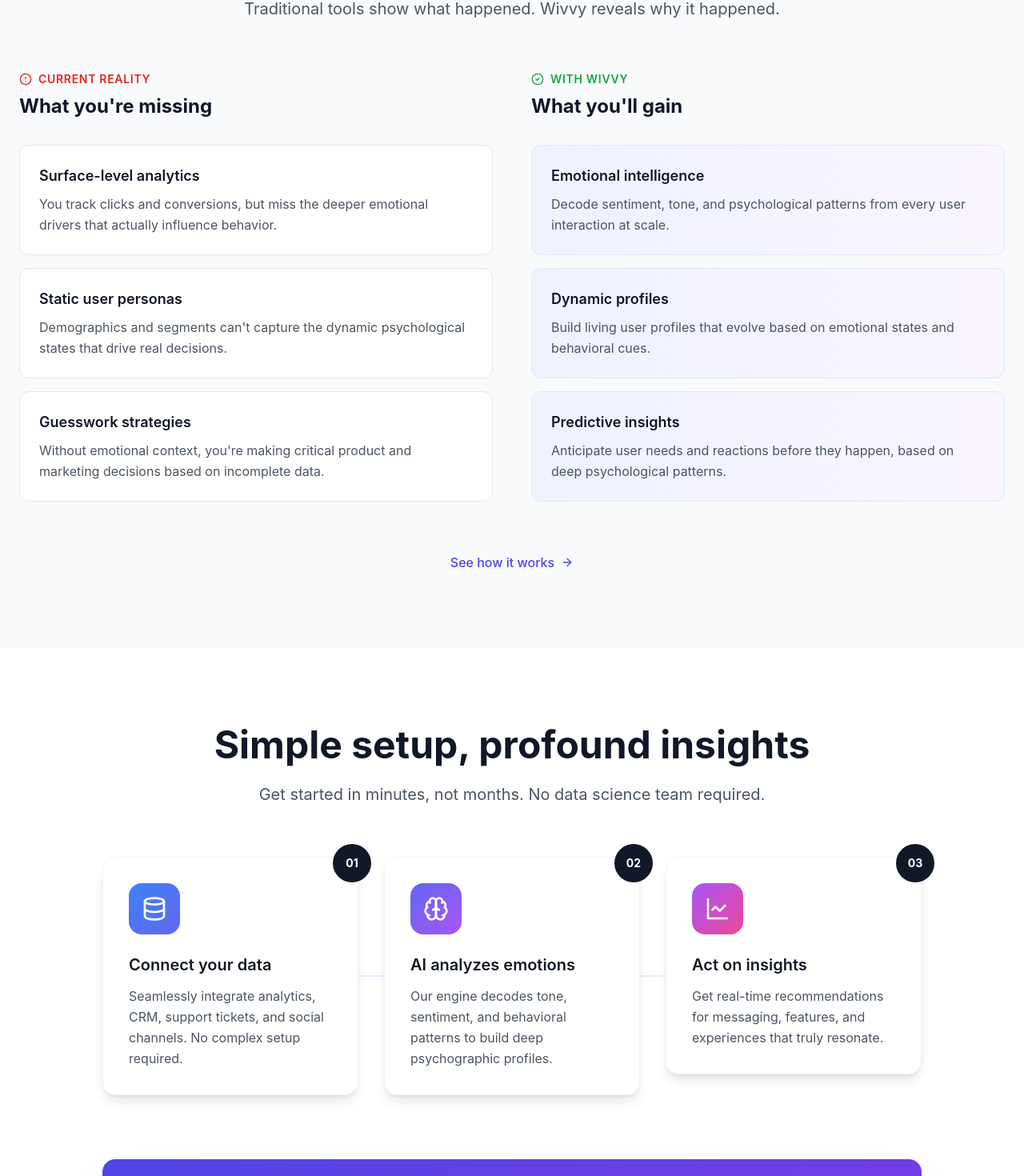
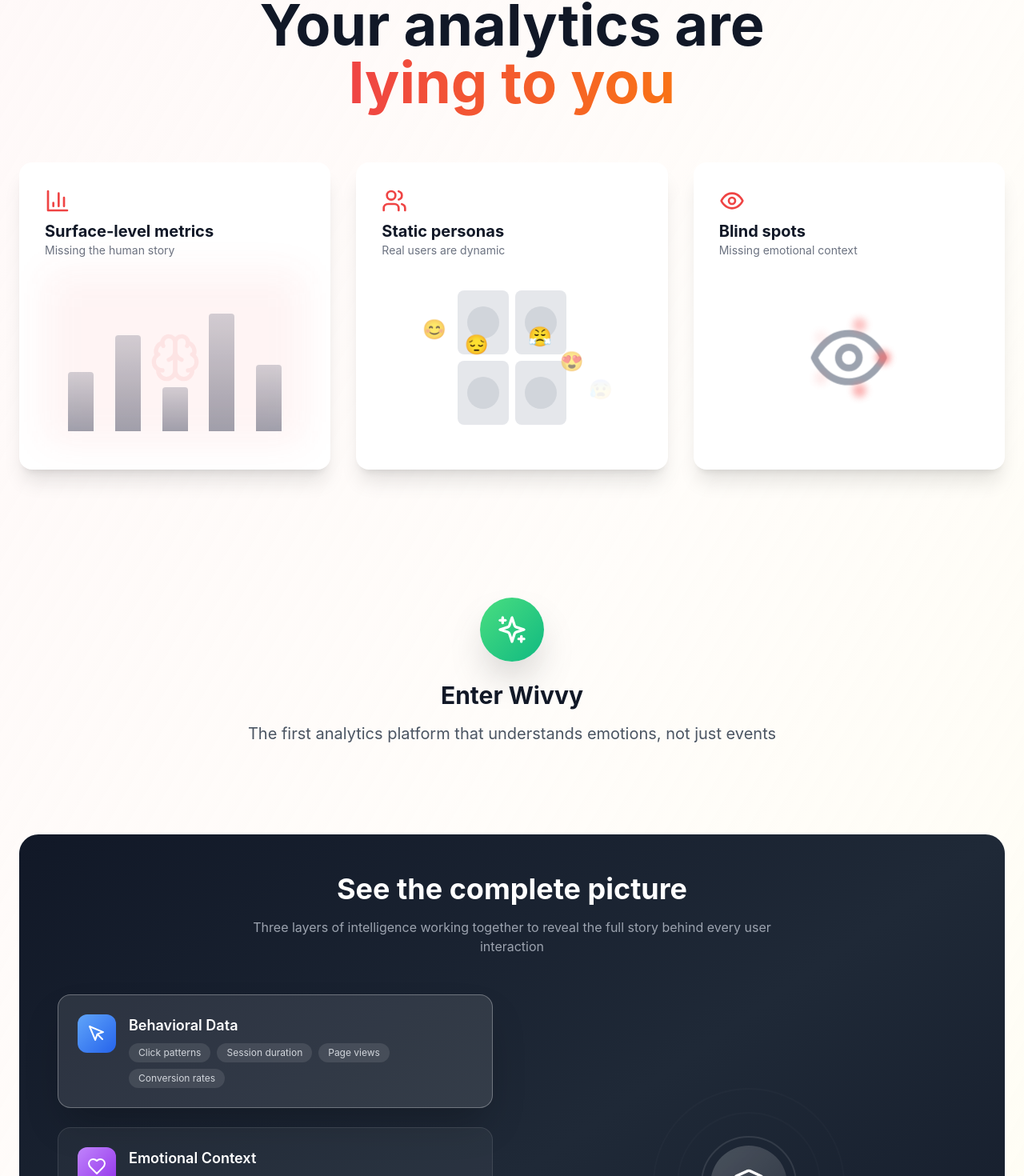
Before and after one commit to Treeback/wivvy-landing, a Next.js app: page / in a window 1280 px wide. Shown: the part 971-2441 px from the top of the page at 80% size. Built offline with nearby package versions, Linux system fonts and the light colour scheme.

Commit message:
Fix ProblemStatement component build error and restore animations

```diff
--- a/components/ProblemStatement.tsx
+++ b/components/ProblemStatement.tsx
@@ -1,149 +1,325 @@
 'use client'
 
 import { motion } from 'framer-motion'
-import { AlertCircle, CheckCircle2, ArrowRight } from 'lucide-react'
+import { AlertTriangle, BarChart3, Users, Brain, Eye, Sparkles, ArrowRight, Heart, Zap, Layers, MousePointer } from 'lucide-react'
+import { useState } from 'react'
 
-const ProblemStatement = () => {
+export default function ProblemStatement() {
+  const [hoveredCard, setHoveredCard] = useState<number | null>(null)
+  const [activeLayer, setActiveLayer] = useState<number>(0)
+
   const problems = [
     {
-      title: "Surface-level analytics",
-      description: "You track clicks and conversions, but miss the deeper emotional drivers that actually influence behavior."
+      icon: BarChart3,
+      title: "Surface-level metrics",
+      subtitle: "Missing the human story",
+      visual: (
+        <div className="relative w-full h-full">
+          {/* Analytics bars that only show surface data */}
+          <div className="absolute inset-0 flex items-end justify-around p-4">
+            {[40, 65, 30, 80, 45].map((height, i) => (
+              <motion.div
+                key={i}
+                initial={{ height: 0 }}
+                animate={{ height: `${height}%` }}
+                transition={{ delay: i * 0.1, duration: 0.5 }}
+                className="w-8 bg-gradient-to-t from-gray-400 to-gray-300 rounded-t"
+              />
+            ))}
+          </div>
+          {/* Hidden emotional layer */}
+          <motion.div
+            animate={{ opacity: [0.3, 0.6, 0.3] }}
+            transition={{ duration: 2, repeat: Infinity }}
+            className="absolute inset-0 flex items-center justify-center"
+          >
+            <Brain className="w-16 h-16 text-red-300 opacity-30" />
+            <div className="absolute inset-0 bg-red-500/10 blur-xl" />
+          </motion.div>
+        </div>
+      )
     },
     {
-      title: "Static user personas",
-      description: "Demographics and segments can't capture the dynamic psychological states that drive real decisions."
+      icon: Users,
+      title: "Static personas",
+      subtitle: "Real users are dynamic",
+      visual: (
+        <div className="relative w-full h-full flex items-center justify-center">
+          {/* Static persona cards */}
+          <div className="grid grid-cols-2 gap-2">
+            {[1, 2, 3, 4].map((i) => (
+              <motion.div
+                key={i}
+                initial={{ scale: 0 }}
+                animate={{ scale: 1 }}
+                transition={{ delay: i * 0.1 }}
+                className="w-16 h-20 bg-gray-200 rounded-lg flex items-center justify-center"
+              >
+                <div className="w-10 h-10 bg-gray-300 rounded-full" />
+              </motion.div>
+            ))}
+          </div>
+          {/* Dynamic emotional states floating around */}
+          {['😊', '😔', '😤', '😍', '😰'].map((emoji, i) => (
+            <motion.div
+              key={i}
+              className="absolute text-2xl"
+              animate={{
+                x: [0, 20, -20, 0],
+                y: [0, -20, 20, 0],
+                opacity: [0, 1, 1, 0]
+              }}
+              transition={{
+                duration: 4,
+                delay: i * 0.8,
+                repeat: Infinity
+              }}
+              style={{
+                left: `${20 + i * 15}%`,
+                top: `${20 + i * 10}%`
+              }}
+            >
+              {emoji}
+            </motion.div>
+          ))}
+        </div>
+      )
     },
     {
-      title: "Guesswork strategies",
-      description: "Without emotional context, you're making critical product and marketing decisions based on incomplete data."
+      icon: Eye,
+      title: "Blind spots",
+      subtitle: "Missing emotional context",
+      visual: (
+        <div className="relative w-full h-full flex items-center justify-center">
+          {/* Eye with blind spots */}
+          <motion.div
+            animate={{ scale: [1, 1.1, 1] }}
+            transition={{ duration: 3, repeat: Infinity }}
+            className="relative"
+          >
+            <Eye className="w-24 h-24 text-gray-400" />
+            {/* Blind spot areas */}
+            {[0, 72, 144, 216, 288].map((rotation, i) => (
+              <motion.div
+                key={i}
+                className="absolute inset-0 flex items-center justify-center"
+                style={{ transform: `rotate(${rotation}deg)` }}
+              >
+                <motion.div
+                  animate={{ opacity: [0, 0.8, 0] }}
+                  transition={{
+                    duration: 2,
+                    delay: i * 0.4,
+                    repeat: Infinity
+                  }}
+                  className="w-4 h-4 bg-red-400 rounded-full blur-sm"
+                  style={{ transform: 'translateX(40px)' }}
+                />
+              </motion.div>
+            ))}
+          </motion.div>
+        </div>
+      )
     }
   ]
 
-  const solutions = [
+  const layers = [
     {
-      title: "Emotional intelligence",
-      description: "Decode sentiment, tone, and psychological patterns from every user interaction at scale."
+      name: "Behavioral Data",
+      icon: MousePointer,
+      color: "from-blue-400 to-blue-600",
+      data: ["Click patterns", "Session duration", "Page views", "Conversion rates"]
     },
     {
-      title: "Dynamic profiles",
-      description: "Build living user profiles that evolve based on emotional states and behavioral cues."
+      name: "Emotional Context",
+      icon: Heart,
+      color: "from-purple-400 to-purple-600",
+      data: ["Sentiment analysis", "Frustration signals", "Delight moments", "Anxiety patterns"]
     },
     {
-      title: "Predictive insights",
-      description: "Anticipate user needs and reactions before they happen, based on deep psychological patterns."
+      name: "AI Intelligence",
+      icon: Brain,
+      color: "from-green-400 to-green-600",
+      data: ["Pattern recognition", "Predictive modeling", "Anomaly detection", "Trend analysis"]
     }
   ]
 
   return (
-    <section className="py-24 relative bg-gray-50" id="problem-solution">
-      <div className="container mx-auto px-6">
-        <motion.div
-          initial={{ opacity: 0, y: 20 }}
-          whileInView={{ opacity: 1, y: 0 }}
-          viewport={{ once: true }}
-          transition={{ duration: 0.5 }}
-          className="text-center mb-16"
-        >
-          <h2 className="text-4xl md:text-5xl font-bold text-gray-900 mb-6">
-            The analytics gap no one talks about
-          </h2>
-          <p className="text-xl text-gray-600 max-w-3xl mx-auto">
-            Traditional tools show what happened. Wivvy reveals why it happened.
-          </p>
-        </motion.div>
-
-        <div className="max-w-7xl mx-auto">
-          <div className="grid lg:grid-cols-2 gap-12">
-            {/* Problems */}
-            <motion.div
-              initial={{ opacity: 0, x: -20 }}
-              whileInView={{ opacity: 1, x: 0 }}
-              viewport={{ once: true }}
-              transition={{ duration: 0.5 }}
-            >
-              <div className="mb-8">
-                <div className="inline-flex items-center gap-2 text-red-600 font-semibold text-sm uppercase tracking-wider mb-2">
-                  <AlertCircle className="w-4 h-4" />
-                  Current Reality
-                </div>
-                <h3 className="text-2xl font-bold text-gray-900">What you're missing</h3>
+    <section className="py-24 relative overflow-hidden" id="problem-solution">
+      <div className="absolute inset-0">
+        <div className="absolute inset-0 bg-gradient-to-br from-red-50/50 via-orange-50/30 to-yellow-50/50" />
       </div>
 
-              <div className="space-y-4">
+      <div className="container mx-auto px-6 relative">
+        {/* Header */}
+        <div className="text-center mb-16">
+          <div className="inline-flex items-center gap-2 px-4 py-2 bg-white border border-red-200 rounded-full mb-8 shadow-lg">
+            <AlertTriangle className="w-4 h-4 text-red-500" />
+            <span className="text-sm font-medium text-gray-700">The Hidden Problem</span>
+          </div>
+
+          <h2 className="text-5xl md:text-6xl lg:text-7xl font-bold text-gray-900 mb-6">
+            Your analytics are
+            <br />
+            <span className="text-transparent bg-clip-text bg-gradient-to-r from-red-500 to-orange-500">
+              lying to you
+            </span>
+          </h2>
+        </div>
+
+        {/* Problem cards */}
+        <div className="grid lg:grid-cols-3 gap-8 mb-20">
           {problems.map((problem, index) => (
             <motion.div
               key={index}
-                    initial={{ opacity: 0, y: 10 }}
+              initial={{ opacity: 0, y: 40 }}
               whileInView={{ opacity: 1, y: 0 }}
               viewport={{ once: true }}
-                    transition={{ delay: index * 0.1 }}
-                    className="bg-white rounded-xl p-6 border border-gray-200 hover:border-gray-300 transition-colors"
+              transition={{ delay: index * 0.2 }}
+              onHoverStart={() => setHoveredCard(index)}
+              onHoverEnd={() => setHoveredCard(null)}
+              className="relative"
             >
-                    <h4 className="text-lg font-semibold text-gray-900 mb-2">
-                      {problem.title}
-                    </h4>
-                    <p className="text-gray-600 leading-relaxed">
-                      {problem.description}
+              <motion.div
+                animate={{
+                  scale: hoveredCard === index ? 1.05 : 1,
+                  rotateY: hoveredCard === index ? 10 : 0
+                }}
+                transition={{ type: "spring", stiffness: 300 }}
+                className="relative bg-white rounded-2xl shadow-xl overflow-hidden h-96"
+                style={{ transformStyle: 'preserve-3d' }}
+              >
+                {/* Card content */}
+                <div className="p-8 h-full flex flex-col">
+                  <div className="flex items-start justify-between mb-4">
+                    <div>
+                      <problem.icon className="w-8 h-8 text-red-500 mb-2" />
+                      <h3 className="text-xl font-bold text-gray-900">{problem.title}</h3>
+                      <p className="text-sm text-gray-500">{problem.subtitle}</p>
+                    </div>
+                  </div>
+
+                  {/* Visual representation */}
+                  <div className="flex-1 relative">
+                    {problem.visual}
+                  </div>
+
+                  {/* Hover overlay */}
+                  <motion.div
+                    initial={{ opacity: 0 }}
+                    animate={{ opacity: hoveredCard === index ? 1 : 0 }}
+                    className="absolute inset-0 bg-gradient-to-br from-red-500/90 to-orange-500/90 flex items-center justify-center p-8"
+                  >
+                    <p className="text-white text-center font-medium">
+                      Traditional analytics miss the emotional drivers behind every user action
                     </p>
+                  </motion.div>
+                </div>
+              </motion.div>
             </motion.div>
           ))}
         </div>
-            </motion.div>
 
-            {/* Solutions */}
-            <motion.div
-              initial={{ opacity: 0, x: 20 }}
-              whileInView={{ opacity: 1, x: 0 }}
-              viewport={{ once: true }}
-              transition={{ duration: 0.5 }}
-            >
-              <div className="mb-8">
-                <div className="inline-flex items-center gap-2 text-green-600 font-semibold text-sm uppercase tracking-wider mb-2">
-                  <CheckCircle2 className="w-4 h-4" />
-                  With Wivvy
-                </div>
-                <h3 className="text-2xl font-bold text-gray-900">What you'll gain</h3>
+        {/* Solution section */}
+        <div className="text-center py-20">
+          <div className="inline-flex items-center justify-center w-20 h-20 bg-gradient-to-br from-green-400 to-emerald-500 rounded-full mb-6 shadow-2xl">
+            <Sparkles className="w-10 h-10 text-white" />
           </div>
 
-              <div className="space-y-4">
-                {solutions.map((solution, index) => (
-                  <motion.div
+          <h3 className="text-3xl font-bold text-gray-900 mb-4">
+            Enter Wivvy
+          </h3>
+          <p className="text-xl text-gray-600 max-w-2xl mx-auto mb-8">
+            The first analytics platform that understands emotions, not just events
+          </p>
+        </div>
+
+        {/* Layer visualization */}
+        <div className="bg-gradient-to-br from-gray-900 via-gray-800 to-gray-900 rounded-3xl p-8 lg:p-12">
+          <div className="text-center mb-12">
+            <h3 className="text-3xl lg:text-4xl font-bold text-white mb-4">
+              See the complete picture
+            </h3>
+            <p className="text-gray-400 max-w-2xl mx-auto">
+              Three layers of intelligence working together to reveal the full story behind every user interaction
+            </p>
+          </div>
+
+          <div className="grid lg:grid-cols-2 gap-12 items-center">
+            <div className="space-y-6">
+              {layers.map((layer, index) => (
+                <div
                   key={index}
-                    initial={{ opacity: 0, y: 10 }}
-                    whileInView={{ opacity: 1, y: 0 }}
-                    viewport={{ once: true }}
-                    transition={{ delay: index * 0.1 }}
-                    className="bg-gradient-to-r from-indigo-50 to-purple-50 rounded-xl p-6 border border-indigo-100"
+                  onClick={() => setActiveLayer(index)}
+                  className={`cursor-pointer relative p-6 rounded-2xl border transition-all ${
+                    activeLayer === index
+                      ? 'bg-white/10 border-white/30 shadow-2xl'
+                      : 'bg-white/5 border-white/10 hover:bg-white/10'
+                  }`}
                 >
-                    <h4 className="text-lg font-semibold text-gray-900 mb-2">
-                      {solution.title}
+                  <div className="flex items-start gap-4">
+                    <div className={`w-12 h-12 bg-gradient-to-br ${layer.color} rounded-xl flex items-center justify-center flex-shrink-0`}>
+                      <layer.icon className="w-6 h-6 text-white" />
+                    </div>
+                    <div className="flex-1">
+                      <h4 className="text-lg font-semibold text-white mb-2">
+                        {layer.name}
                       </h4>
-                    <p className="text-gray-600 leading-relaxed">
-                      {solution.description}
-                    </p>
-                  </motion.div>
+                      <div className="flex flex-wrap gap-2">
+                        {layer.data.map((item, i) => (
+                          <span
+                            key={i}
+                            className="text-xs px-3 py-1 bg-white/10 rounded-full text-gray-300"
+                          >
+                            {item}
+                          </span>
                         ))}
                       </div>
-            </motion.div>
+                    </div>
+                  </div>
+                </div>
+              ))}
             </div>
 
-          {/* CTA */}
-          <motion.div
-            initial={{ opacity: 0, y: 20 }}
-            whileInView={{ opacity: 1, y: 0 }}
-            viewport={{ once: true }}
-            transition={{ delay: 0.4 }}
-            className="mt-16 text-center"
+            <div className="relative h-[400px] flex items-center justify-center">
+              <div className="relative">
+                {layers.map((layer, index) => (
+                  <div
+                    key={index}
+                    className={`absolute rounded-full border-2 ${layer.color} opacity-20`}
+                    style={{
+                      width: `${120 + index * 60}px`,
+                      height: `${120 + index * 60}px`,
+                      top: '50%',
+                      left: '50%',
+                      transform: 'translate(-50%, -50%)',
+                      borderColor: activeLayer === index ? 'rgba(255,255,255,0.5)' : 'rgba(255,255,255,0.1)'
+                    }}
+                  />
+                ))}
+
+                <div className="relative w-24 h-24 bg-gradient-to-br from-white/20 to-white/10 rounded-full backdrop-blur-sm flex items-center justify-center">
+                  <Layers className="w-10 h-10 text-white" />
+                </div>
+              </div>
+            </div>
+          </div>
+
+          <div className="text-center mt-12">
+            <p className="text-gray-400 mb-6">
+              Ready to unlock the emotional intelligence in your data?
+            </p>
+            <a
+              href="#how-it-works"
+              className="inline-flex items-center gap-3 px-6 py-3 bg-gradient-to-r from-green-500 to-emerald-500 text-white font-medium rounded-full hover:from-green-600 hover:to-emerald-600 transition-all group"
             >
-            <a href="#how-it-works" className="inline-flex items-center gap-2 text-indigo-600 font-medium hover:text-indigo-700 transition-colors group">
-              See how it works
+              <Zap className="w-5 h-5" />
+              See it in action
               <ArrowRight className="w-4 h-4 transition-transform group-hover:translate-x-1" />
             </a>
-          </motion.div>
+          </div>
         </div>
       </div>
     </section>
   )
 }
-
-export default ProblemStatement
```
Lines whose indentation alone changed are shown as unchanged.
